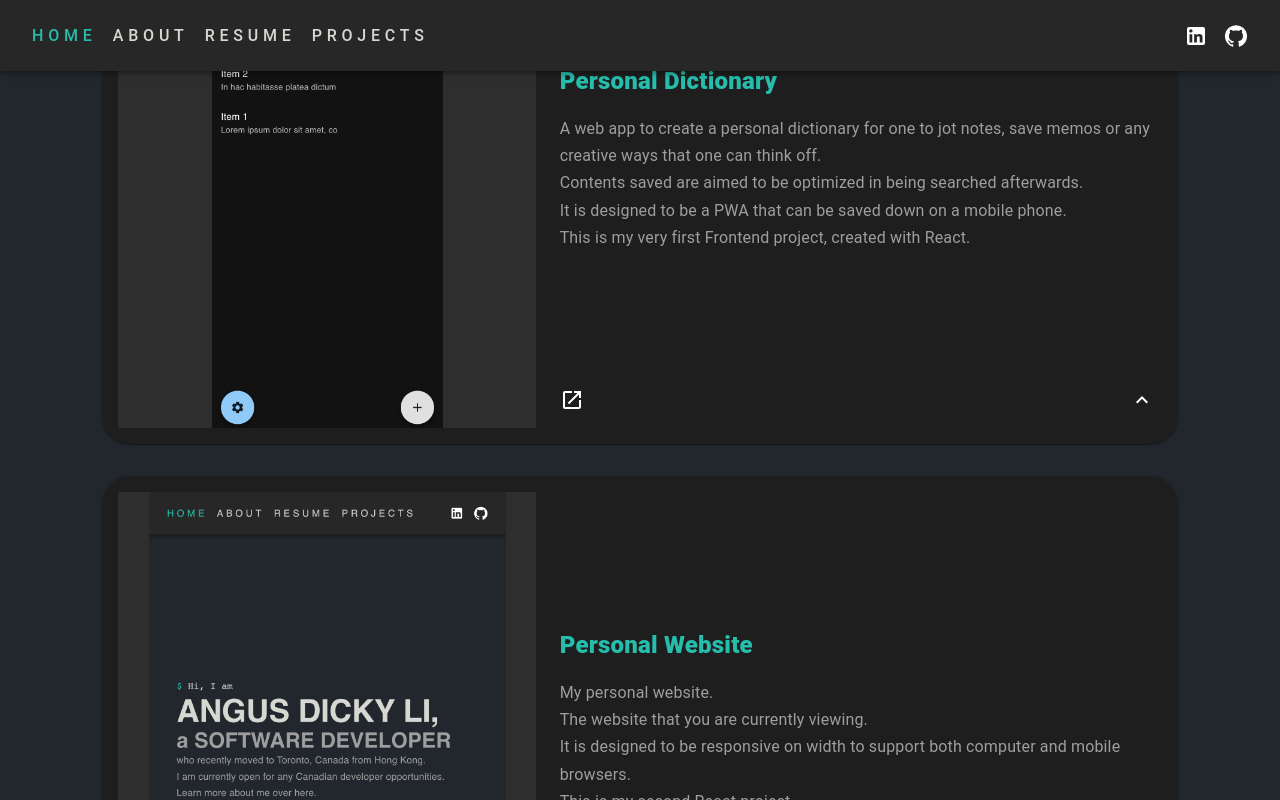
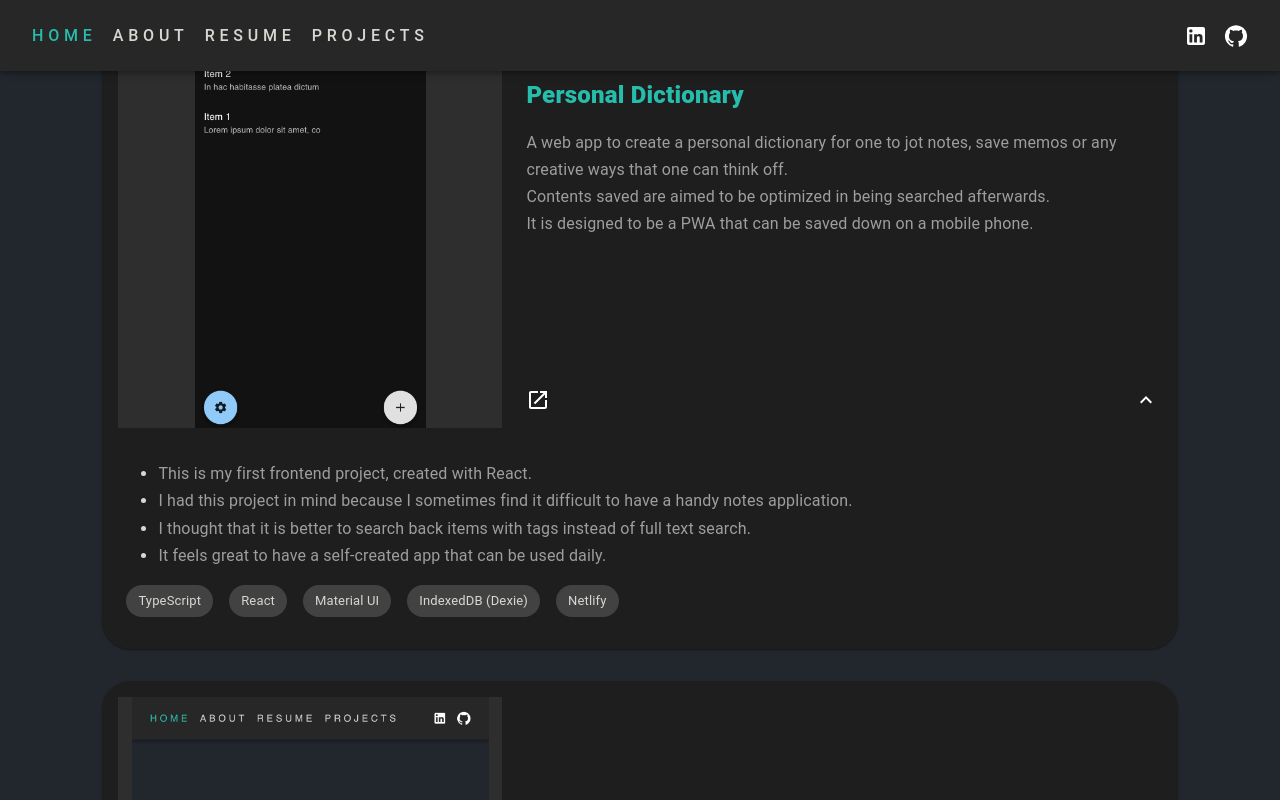
Before and after one commit to lad338/lad338.github.io, a React (Create React App) app: page / in a window 1280 px wide. Both pictures are taken after a click on the button 1141 px from the left and 3976 px from the top of the page. Shown: the part 3576-4376 px from the top of the page. Built offline with nearby package versions, Linux system fonts and the light colour scheme.

Commit message:
add project detail extend

```diff
--- a/src/features/projects/ProjectCardFrame.tsx
+++ b/src/features/projects/ProjectCardFrame.tsx
@@ -1,11 +1,12 @@
 import React, { ReactNode } from 'react'
 import Box from '@mui/material/Box'
-import { CardContent, CardMedia } from '@mui/material'
+import { CardMedia, Collapse } from '@mui/material'
 import { CardFrame } from '../../components'
 import Typography from '@mui/material/Typography'
 import { ProjectCardActionBar } from './ProjectCardActionBar'
+import { ProjectDetail, ProjectDetailProps } from './ProjectDetail'
 
-export const ProjectCardFrame: React.FC<Props> = (props) => {
+export const ProjectCardFrame: React.FC<ProjectCardFrameProps> = (props) => {
   const [expanded, setExpanded] = React.useState(false)
 
   const handleExpandClick = () => {
@@ -18,11 +19,17 @@ export const ProjectCardFrame: React.FC<Props> = (props) => {
       display="flex"
       flexDirection="column"
     >
-      <Box marginY="auto" marginLeft={3}>
+      <Box
+        marginY="auto"
+        marginLeft={3}
+        minWidth={{ xs: 'auto', md: '60dvw', lg: '50dvw' }}
+      >
         <Typography variant="subtitle1" marginY={2} color="text.secondary">
           {props.title}
         </Typography>
-        {props.content}
+        <Box maxWidth={{ xs: 'auto', md: '58dvw', lg: '48dvw' }}>
+          {props.content}
+        </Box>
       </Box>
       <ProjectCardActionBar
         openLink={props.openLink}
@@ -44,8 +51,8 @@ export const ProjectCardFrame: React.FC<Props> = (props) => {
             <CardMedia
               className="project-image-container"
               sx={{
-                width: '40%',
-                minWidth: '40%',
+                width: '30dvw',
+                minWidth: '30dvw',
                 height: 'auto',
                 backgroundSize: 'contain',
                 backgroundColor: '#2e2e2e',
@@ -69,15 +76,26 @@ export const ProjectCardFrame: React.FC<Props> = (props) => {
             />
             {cardContent}
           </Box>
+
+          <Collapse in={expanded} timeout="auto" unmountOnExit>
+            <Box display="flex" flexDirection="column" marginY={2}>
+              <ProjectDetail
+                detail={props.detailProps.detail}
+                tags={props.detailProps.tags}
+              />
+            </Box>
+          </Collapse>
         </>
       }
     />
   )
 }
 
-type Props = {
+export type ProjectCardFrameProps = {
+  key: string
   image: string
   content: ReactNode
   title: string
   openLink: string
+  detailProps: ProjectDetailProps
 }
--- a/src/features/projects/ProjectDetail.tsx
+++ b/src/features/projects/ProjectDetail.tsx
@@ -1,10 +1,32 @@
 import React from 'react'
-import { Box, Typography } from '@mui/material'
+import { Box, Chip, Typography } from '@mui/material'
 
-export const ProjectDetail: React.FC = () => {
+export const ProjectDetail: React.FC<ProjectDetailProps> = (props) => {
   return (
-    <Box id="project-detail-view">
-      <Typography variant="body2">Project Details</Typography>
+    <Box>
+      <Box>
+        <ul>
+          {props.detail.map((it) => {
+            return (
+              <li>
+                <Typography variant="body1" color="grey.500">
+                  {it}
+                </Typography>
+              </li>
+            )
+          })}
+        </ul>
+      </Box>
+      <Box>
+        {props.tags.map((tag) => {
+          return <Chip label={tag} sx={{ mx: 1 }} />
+        })}
+      </Box>
     </Box>
   )
 }
+
+export type ProjectDetailProps = {
+  detail: string[]
+  tags: string[]
+}
--- a/src/features/projects/ProjectsCardList.tsx
+++ b/src/features/projects/ProjectsCardList.tsx
@@ -1,6 +1,7 @@
 import React from 'react'
-import { Box, Typography } from '@mui/material'
+import { Box } from '@mui/material'
 import { ProjectCardFrame } from './ProjectCardFrame'
+import { PROJECTS } from './projects'
 
 export const ProjectsCardList: React.FC = () => {
   return (
@@ -10,41 +11,18 @@ export const ProjectsCardList: React.FC = () => {
       display="flex"
       flexDirection="column"
     >
-      <ProjectCardFrame
-        image="/personal-dictionary-image.png"
-        title="Personal Dictionary"
-        openLink="https://personal-dictionary-lad338.netlify.app/"
-        content={
-          <Typography variant="body1" color="grey.500">
-            A web app to create a personal dictionary for one to jot notes, save
-            memos or any creative ways that one can think off.
-            <br />
-            Contents saved are aimed to be optimized in being searched
-            afterwards.
-            <br />
-            It is designed to be a PWA that can be saved down on a mobile phone.
-            <br />
-            This is my very first Frontend project, created with React.
-          </Typography>
-        }
-      />
-      <ProjectCardFrame
-        image="/personal-website-image.png"
-        title="Personal Website"
-        openLink="https://lad338.github.io"
-        content={
-          <Typography variant="body1" color="grey.500">
-            My personal website.
-            <br />
-            The website that you are currently viewing.
-            <br />
-            It is designed to be responsive on width to support both computer
-            and mobile browsers.
-            <br />
-            This is my second React project.
-          </Typography>
-        }
-      />
+      {PROJECTS.map((project) => {
+        return (
+          <ProjectCardFrame
+            key={project.key + '-card'}
+            image={project.image}
+            title={project.title}
+            openLink={project.openLink}
+            content={project.content}
+            detailProps={project.detailProps}
+          />
+        )
+      })}
     </Box>
   )
 }
--- /dev/null
+++ b/src/features/projects/projects.tsx
@@ -0,0 +1,59 @@
+import { ProjectCardFrameProps } from './ProjectCardFrame'
+import { Typography } from '@mui/material'
+import React from 'react'
+
+export const PROJECTS: ProjectCardFrameProps[] = [
+  {
+    key: 'personal-dictionary',
+    image: '/personal-dictionary-image.png',
+    title: 'Personal Dictionary',
+    openLink: 'https://personal-dictionary-lad338.netlify.app/',
+    content: (
+      <Typography variant="body1" color="grey.500">
+        A web app to create a personal dictionary for one to jot notes, save
+        memos or any creative ways that one can think off.
+        <br />
+        Contents saved are aimed to be optimized in being searched afterwards.
+        <br />
+        It is designed to be a PWA that can be saved down on a mobile phone.
+      </Typography>
+    ),
+    detailProps: {
+      detail: [
+        'This is my first frontend project, created with React.',
+        'I had this project in mind because I sometimes find it difficult to have a handy notes application.',
+        'I thought that it is better to search back items with tags instead of full text search.',
+        'It feels great to have a self-created app that can be used daily.',
+      ],
+      tags: [
+        'TypeScript',
+        'React',
+        'Material UI',
+        'IndexedDB (Dexie)',
+        'Netlify',
+      ],
+    },
+  },
+  {
+    key: 'personal-website',
+    image: '/personal-website-image.png',
+    title: 'This Website',
+    openLink: 'https://lad338.github.io',
+    content: (
+      <Typography variant="body1" color="grey.500">
+        My personal website to showcase my work experience and project
+        experience.
+        <br />
+        It is a single page website to be my resume on the web.
+        <br />
+      </Typography>
+    ),
+    detailProps: {
+      detail: [
+        'It is designed to be responsive on width to support both computer and mobile browsers.',
+        'This is my second frontend project. I tried it out as a single long web page style instead of using React routed pages',
+      ],
+      tags: ['TypeScript', 'React', 'Material UI', 'GitHub pages'],
+    },
+  },
+]
```
